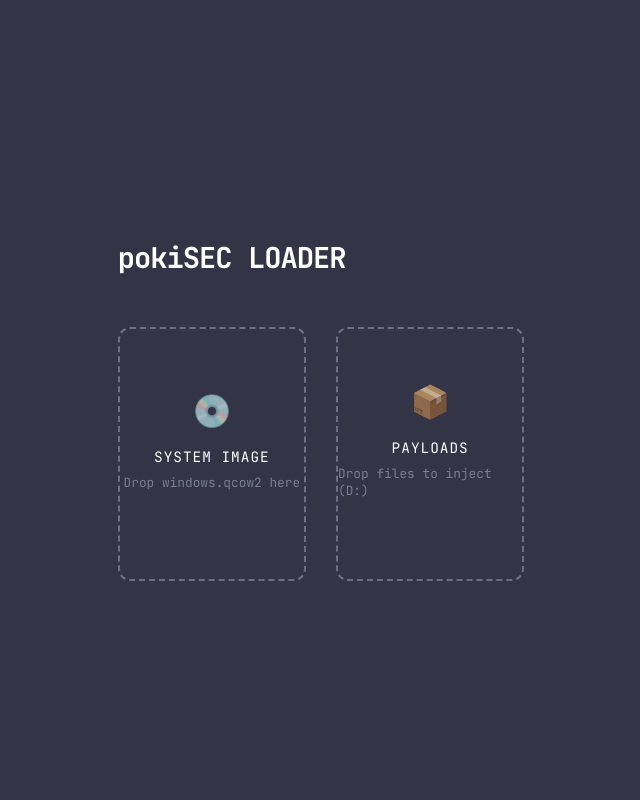
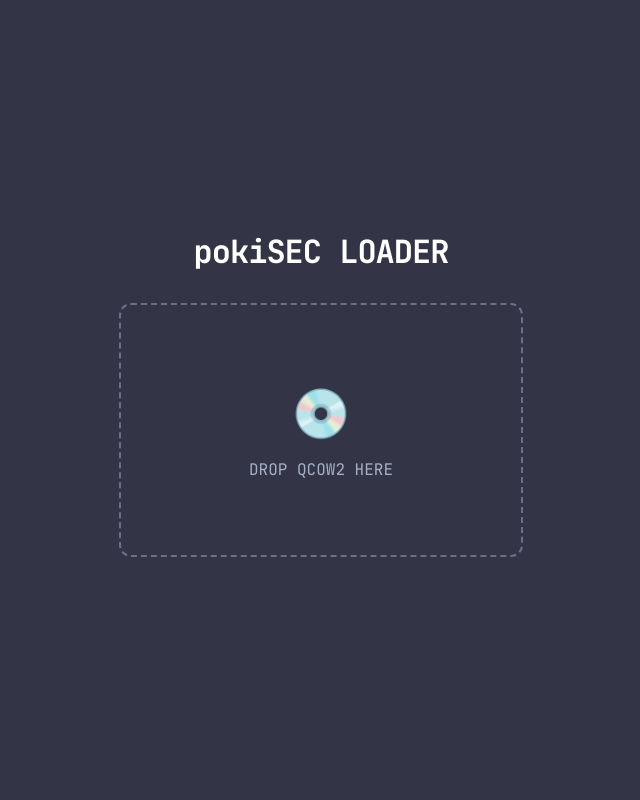
Before and after one commit to PanLuvme/pokiSEC, a Flask app: page / in a window 1280 px wide. Shown: the whole page, without its empty margins (319-959 px from the left). Run offline with Flask 3, Linux system fonts and the light colour scheme; parts of the project's set-up code (start-up, migrations or seed data) failed here and were passed over.

Commit message:
updated index.html

```diff
--- a/templates/index.html
+++ b/templates/index.html
@@ -4,20 +4,16 @@
     <meta charset="UTF-8">
     <title>pokiSEC Loader</title>
     <link href="https://fonts.googleapis.com/css2?family=JetBrains+Mono:wght@400;700&display=swap" rel="stylesheet">
-    <link rel="icon" type="image/png" href="{{ url_for('static', filename='logo.png') }}">
-
     <style>
         :root {
             --bg-color: #333446;
-            --box-bg: #3d3e52;
             --text-color: #ffffff;
             --accent-color: #61afef;
             --border-color: #6c7086;
-            --success-color: #98c379;
         }
 
         body {
-            font-family: 'JetBrains Mono', 'Courier New', monospace;
+            font-family: 'JetBrains Mono', monospace;
             background-color: var(--bg-color);
             color: var(--text-color);
             margin: 0;
@@ -28,34 +24,17 @@
             height: 100vh;
         }
 
-        h1 {
-            font-weight: 700;
-            letter-spacing: -1px;
-            margin-bottom: 50px;
-            font-size: 1.8rem;
-            color: var(--text-color);
-        }
-
-        .container {
-            display: flex;
-            gap: 30px;
-            width: 100%;
-            max-width: 800px;
-            justify-content: center;
-        }
-
         .dropzone {
-            flex: 1;
-            background: transparent;
+            width: 400px;
+            height: 250px;
             border: 2px dashed var(--border-color);
             border-radius: 12px;
-            height: 250px;
             display: flex;
             flex-direction: column;
             align-items: center;
             justify-content: center;
-            transition: all 0.2s ease;
             cursor: pointer;
+            transition: all 0.2s;
             color: #a5b0c5;
         }
 
@@ -65,153 +44,53 @@
             color: var(--text-color);
         }
 
-        .dropzone.active {
-            border-color: var(--success-color);
-            background: rgba(152, 195, 121, 0.05);
-        }
-
-        .icon {
-            font-size: 2rem;
-            margin-bottom: 15px;
-            opacity: 0.7;
-        }
-
-        h3 {
-            font-size: 0.9rem;
-            margin: 0;
-            font-weight: 400;
-            text-transform: uppercase;
-            letter-spacing: 1px;
-            color: var(--text-color);
-        }
-
-        p {
-            font-size: 0.8rem;
-            margin-top: 8px;
-            opacity: 0.6;
-        }
-
-        .status {
-            margin-top: 15px;
-            font-size: 0.75rem;
-            color: var(--accent-color);
-        }
-
-        #btn-launch {
-            margin-top: 40px;
-            background: var(--text-color);
-            color: var(--bg-color);
-            font-family: 'JetBrains Mono', monospace;
-            font-weight: 700;
-            padding: 15px 50px;
-            border: none;
-            border-radius: 8px;
-            cursor: pointer;
-            font-size: 1rem;
-            transition: transform 0.1s;
-            display: none;
-        }
-
-        #btn-launch:hover {
-            transform: scale(1.02);
-            background: #e6e6e6;
-        }
-
-        .loader-screen {
-            display: none;
-            flex-direction: column;
-            align-items: center;
-        }
+        h1 { margin-bottom: 30px; letter-spacing: -1px; }
+        .icon { font-size: 3rem; margin-bottom: 15px; }
+        #status { margin-top: 20px; color: var(--accent-color); font-size: 0.9rem; }
     </style>
 </head>
 <body>
 
-    <div id="main-ui">
-        <h1>pokiSEC LOADER</h1>
+    <h1>pokiSEC LOADER</h1>
 
-        <div class="container">
-            <div id="drop-os" class="dropzone" onclick="document.getElementById('file-os').click()">
-                <div class="icon">💿</div>
-                <h3>System Image</h3>
-                <p>Drop windows.qcow2 here</p>
-                <span id="status-os" class="status"></span>
-                <input type="file" id="file-os" hidden accept=".qcow2,.img">
-            </div>
-
-            <div id="drop-payload" class="dropzone" onclick="document.getElementById('file-payload').click()">
-                <div class="icon">📦</div>
-                <h3>Payloads</h3>
-                <p>Drop files to inject (D:)</p>
-                <span id="status-payload" class="status"></span>
-                <input type="file" id="file-payload" hidden multiple>
-            </div>
-        </div>
-
-        <button id="btn-launch" onclick="launchVM()">LAUNCH SANDBOX</button>
+    <div id="drop-zone" class="dropzone" onclick="document.getElementById('file-input').click()">
+        <div class="icon">💿</div>
+        <span>DROP QCOW2 HERE</span>
+        <input type="file" id="file-input" hidden accept=".qcow2">
     </div>
 
-    <div id="loader-screen" class="loader-screen">
-        <h1>INITIALIZING...</h1>
-        <p>Starting QEMU engine. Redirecting to VNC in <span id="timer">10</span>s.</p>
-    </div>
+    <p id="status"></p>
 
     <script>
-        const fileOs = document.getElementById('file-os');
-        const dropOs = document.getElementById('drop-os');
+        const dropZone = document.getElementById('drop-zone');
+        const fileInput = document.getElementById('file-input');
 
-        fileOs.addEventListener('change', async (e) => {
-            const file = e.target.files[0];
+        fileInput.addEventListener('change', (e) => uploadFile(e.target.files[0]));
+
+        dropZone.addEventListener('dragover', (e) => { e.preventDefault(); dropZone.style.borderColor = '#61afef'; });
+        dropZone.addEventListener('dragleave', () => { dropZone.style.borderColor = '#6c7086'; });
+        dropZone.addEventListener('drop', (e) => {
+            e.preventDefault();
+            uploadFile(e.dataTransfer.files[0]);
+        });
+
+        function uploadFile(file) {
             if (!file) return;
+            document.getElementById('status').innerText = "UPLOADING: " + file.name + "...";
 
-            document.getElementById('status-os').innerText = "Uploading...";
             const formData = new FormData();
             formData.append('file', file);
 
-            await fetch('/upload_os', { method: 'POST', body: formData });
+            const xhr = new XMLHttpRequest();
+            xhr.open('POST', '/upload', true);
 
-            document.getElementById('status-os').innerText = "READY";
-            dropOs.classList.add('active');
-            dropOs.querySelector('p').innerText = file.name;
-            document.getElementById('btn-launch').style.display = "block";
-        });
-
-        const filePayload = document.getElementById('file-payload');
-        const dropPayload = document.getElementById('drop-payload');
-
-        filePayload.addEventListener('change', async (e) => {
-            const files = e.target.files;
-            if (files.length === 0) return;
-
-            document.getElementById('status-payload').innerText = "Bundling...";
-            const formData = new FormData();
-            for (let i = 0; i < files.length; i++) {
-                formData.append('files[]', files[i]);
-            }
-
-            const res = await fetch('/upload_payload', { method: 'POST', body: formData });
-            const data = await res.json();
-
-            dropPayload.classList.add('active');
-            document.getElementById('status-payload').innerText = data.count + " FILES STAGED";
-        });
-
-        async function launchVM() {
-            document.getElementById('main-ui').style.display = 'none';
-            document.getElementById('loader-screen').style.display = 'flex';
-
-            let count = 10;
-            const timerSpan = document.getElementById('timer');
-            const interval = setInterval(() => {
-                count--;
-                timerSpan.innerText = count;
-                if(count <= 0) clearInterval(interval);
-            }, 1000);
-
-            await fetch('/launch', { method: 'POST' });
-
-            setTimeout(() => {
-                window.location.href = "/vnc.html?resize=scale&autoconnect=true";
-            }, 10000);
+            xhr.onload = () => {
+                if (xhr.status === 200) {
+                    document.getElementById('status').innerText = "SUCCESS. STARTING VM...";
+                    setTimeout(() => window.location.reload(), 3000);
+                }
+            };
+            xhr.send(formData);
         }
     </script>
 </body>
```
